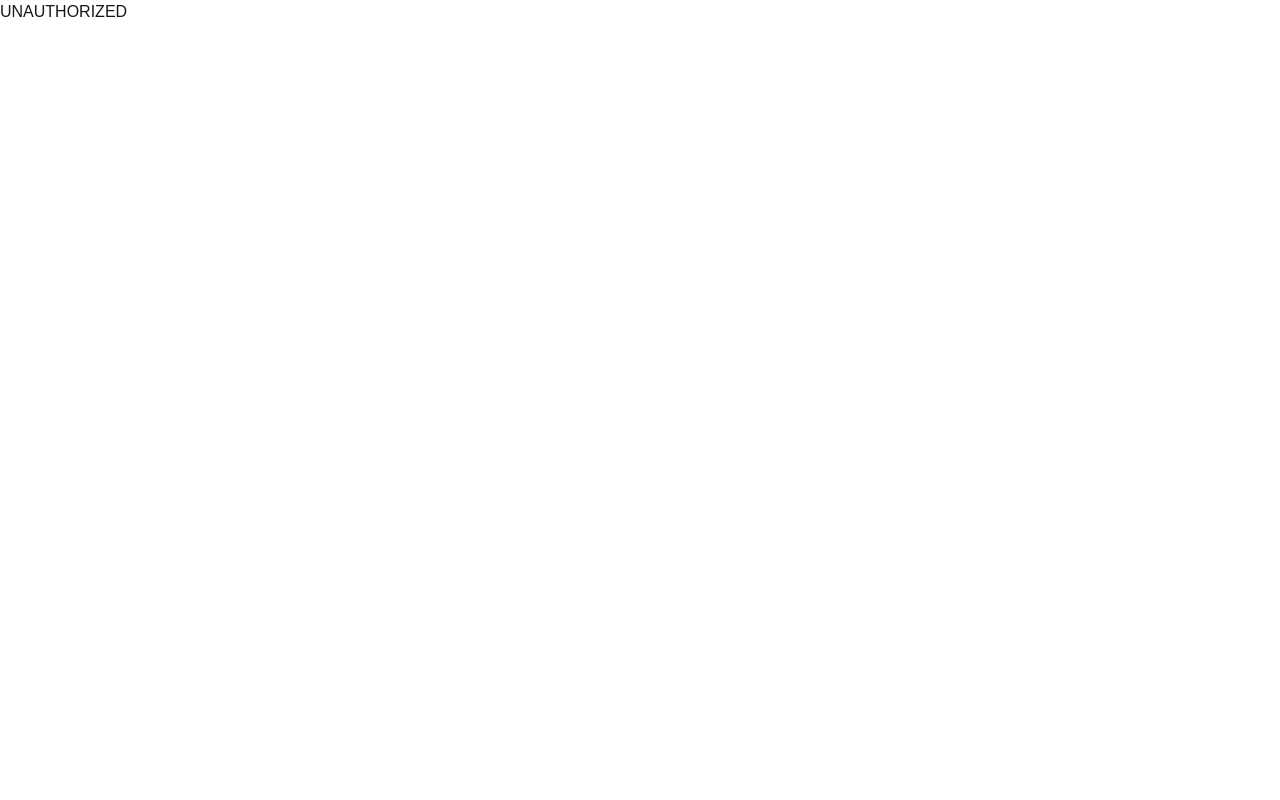
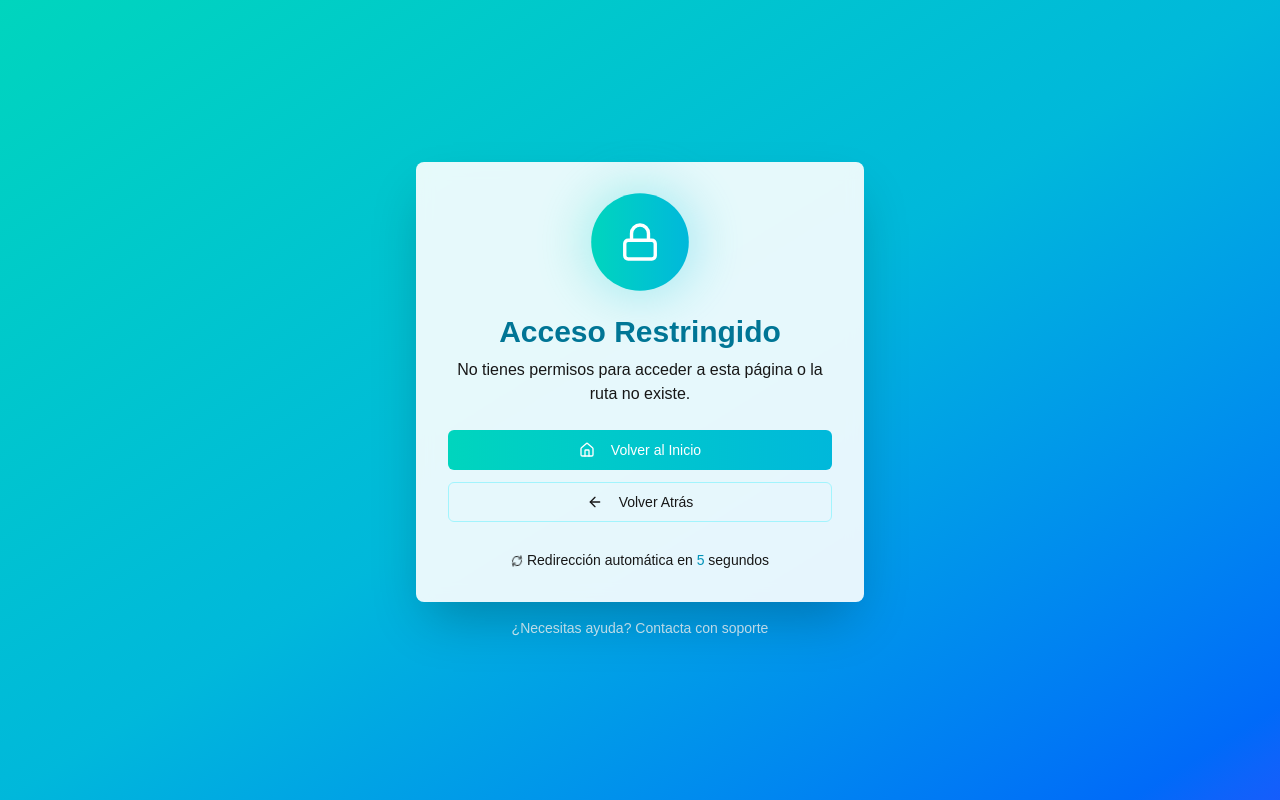
Before and after one commit to facubarneche/triviando-frontend, a Next.js app: page /unauthorized in a window 1280 px wide. Built offline with nearby package versions, Linux system fonts and the light colour scheme.

Commit message:
[FEATURE] Se agrega Unauthorized page

```diff
--- a/src/app/(pages)/unauthorized/page.tsx
+++ b/src/app/(pages)/unauthorized/page.tsx
@@ -1,9 +1,138 @@
-import React from 'react'
+'use client';
 
-const UNAUTHORIZED = () => {
+import { useState, useEffect } from 'react';
+import Link from 'next/link';
+import { useRouter } from 'next/navigation';
+import { motion } from 'framer-motion';
+
+import { Home, ArrowLeft, RefreshCw, Lock } from 'lucide-react';
+import { Card } from '@/app/components/ui/card';
+import { Button } from '@/app/components/ui/button';
+
+export default function Unauthorized() {
+  const router = useRouter();
+  const [countdown, setCountdown] = useState(10);
+
+  useEffect(() => {
+    if (countdown <= 0) {
+      router.push('/');
+      return;
+    }
+
+    const timer = setTimeout(() => {
+      setCountdown(countdown - 1);
+    }, 1000);
+
+    return () => clearTimeout(timer);
+  }, [countdown, router]);
+
+  const shieldVariants = {
+    initial: { scale: 0.8, opacity: 0 },
+    animate: {
+      scale: 1,
+      opacity: 1,
+      transition: {
+        duration: 0.5,
+        type: 'spring',
+        stiffness: 100,
+      },
+    },
+    pulse: {
+      scale: [1, 1.05, 1],
+      transition: {
+        duration: 2,
+        repeat: Number.POSITIVE_INFINITY,
+        repeatType: 'reverse' as const,
+      },
+    },
+  };
+
   return (
-    <div>UNAUTHORIZED</div>
-  )
+    <div className="min-h-screen bg-gradient-to-br from-teal-400 via-cyan-500 to-blue-600 flex items-center justify-center p-4 overflow-hidden">
+      <motion.div
+        initial={{ opacity: 0, y: 20 }}
+        animate={{ opacity: 1, y: 0 }}
+        transition={{ duration: 0.5 }}
+        className="w-full max-w-md z-10"
+      >
+        <Card className="border-0 shadow-2xl bg-white/90 backdrop-blur-sm p-8 text-center">
+          <div className="flex flex-col items-center">
+            <motion.div
+              className="relative mb-6"
+              initial="initial"
+              animate={['animate', 'pulse']}
+              variants={shieldVariants}
+            >
+              <div className="absolute inset-0 bg-gradient-to-r from-teal-400 to-cyan-500 rounded-full blur-xl opacity-30 scale-110"></div>
+              <div className="relative w-24 h-24 rounded-full bg-gradient-to-r from-teal-400 to-cyan-500 flex items-center justify-center">
+                <Lock className="h-10 w-10 text-white" />
+              </div>
+            </motion.div>
+
+            <motion.h1
+              initial={{ opacity: 0 }}
+              animate={{ opacity: 1 }}
+              transition={{ delay: 0.2 }}
+              className="text-3xl font-bold text-cyan-700 mb-2"
+            >
+              Acceso Restringido
+            </motion.h1>
+
+            <motion.p
+              initial={{ opacity: 0 }}
+              animate={{ opacity: 1 }}
+              transition={{ delay: 0.3 }}
+              className="text-muted-foreground mb-6"
+            >
+              No tienes permisos para acceder a esta página o la ruta no existe.
+            </motion.p>
+
+            <motion.div
+              initial={{ opacity: 0 }}
+              animate={{ opacity: 1 }}
+              transition={{ delay: 0.4 }}
+              className="space-y-3 w-full"
+            >
+              <Button
+                className="w-full bg-gradient-to-r from-teal-400 to-cyan-500 hover:from-teal-500 hover:to-cyan-600 text-white"
+                onClick={() => router.push('/')}
+              >
+                <Home className="mr-2 h-4 w-4" />
+                Volver al Inicio
+              </Button>
+
+              <Button
+                variant="outline"
+                className="w-full border-cyan-200 hover:bg-cyan-50"
+                onClick={() => router.back()}
+              >
+                <ArrowLeft className="mr-2 h-4 w-4" />
+                Volver Atrás
+              </Button>
+
+              <div className="pt-4 text-sm text-muted-foreground">
+                <RefreshCw className="inline-block h-3 w-3 mr-1 animate-spin" />
+                Redirección automática en{' '}
+                <span className="font-medium text-cyan-600">{countdown}</span> segundos
+              </div>
+            </motion.div>
+          </div>
+        </Card>
+
+        <motion.div
+          initial={{ opacity: 0 }}
+          animate={{ opacity: 1 }}
+          transition={{ delay: 0.6 }}
+          className="mt-4 text-center text-white/80 text-sm"
+        >
+          <p>
+            ¿Necesitas ayuda?{' '}
+            <Link href="/contact" className="underline hover:text-white">
+              Contacta con soporte
+            </Link>
+          </p>
+        </motion.div>
+      </motion.div>
+    </div>
+  );
 }
-
-export default UNAUTHORIZED
```
